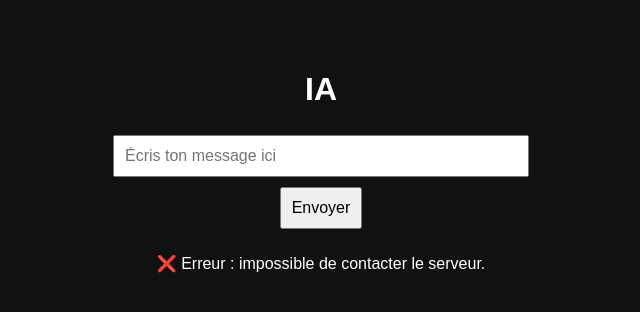
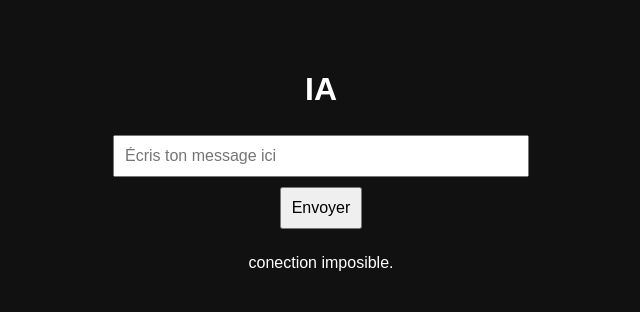
Before and after one commit to MaxxDuf/ia2, a plain HTML site: page index.html in a window 1280 px wide. Both pictures are taken after a click on the button "Envoyer". Shown: the whole page, without its empty margins (319-959 px from the left). Drawn offline with Linux system fonts and the light colour scheme; no server answers.

Commit message:
index.html

```diff
--- a/index.html
+++ b/index.html
@@ -47,14 +47,14 @@ async function send() {
     }
     // --- FIN DE L'AJOUT ---
 
-    resDiv.innerText = "⏳ Réponse en cours...";
+    resDiv.innerText = "Chargemnt";
 
     try {
         const res = await fetch(`/chat?message=${encodeURIComponent(msg)}`);
         const data = await res.json();
         resDiv.innerText = data.response;
     } catch (e) {
-        resDiv.innerText = "❌ Erreur : impossible de contacter le serveur.";
+        resDiv.innerText = "conection imposible.";
     }
 }
 </script>
```
